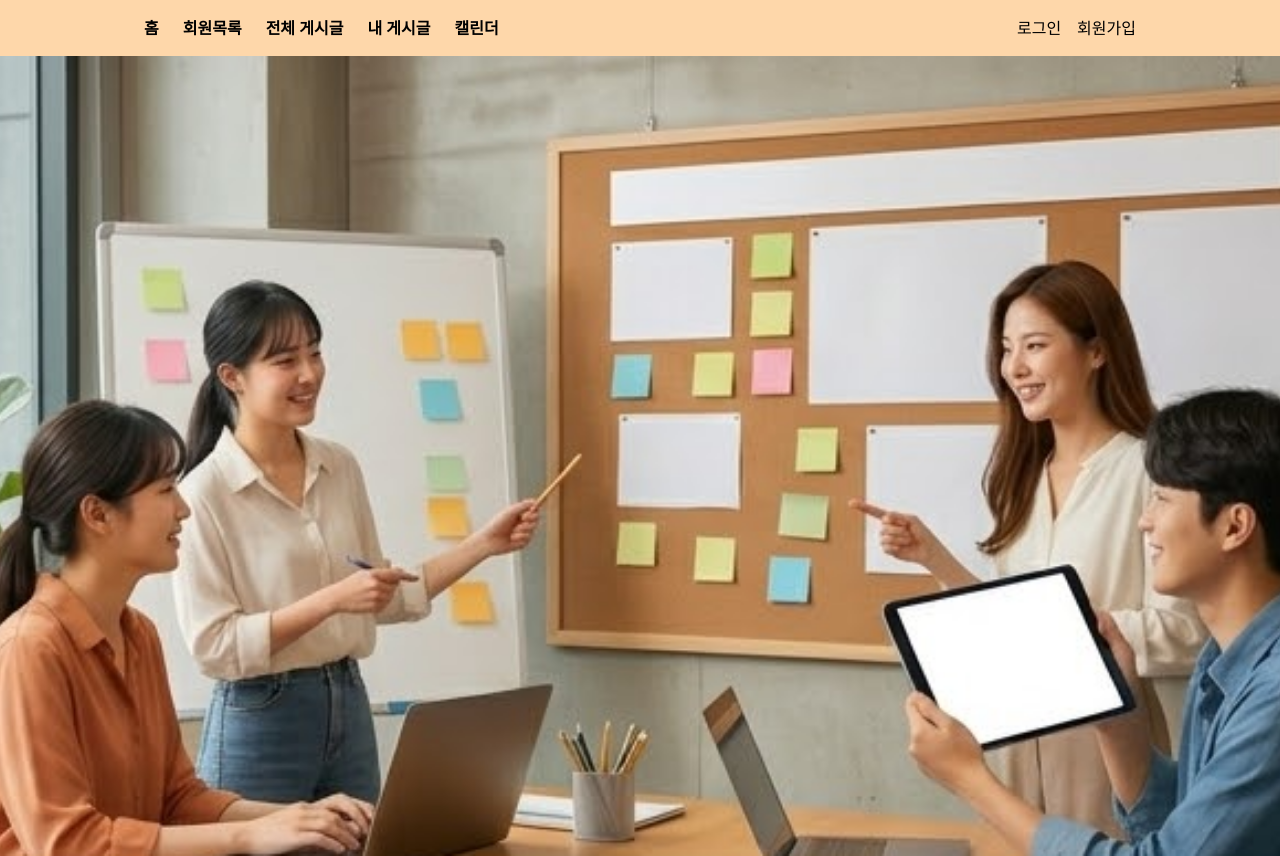
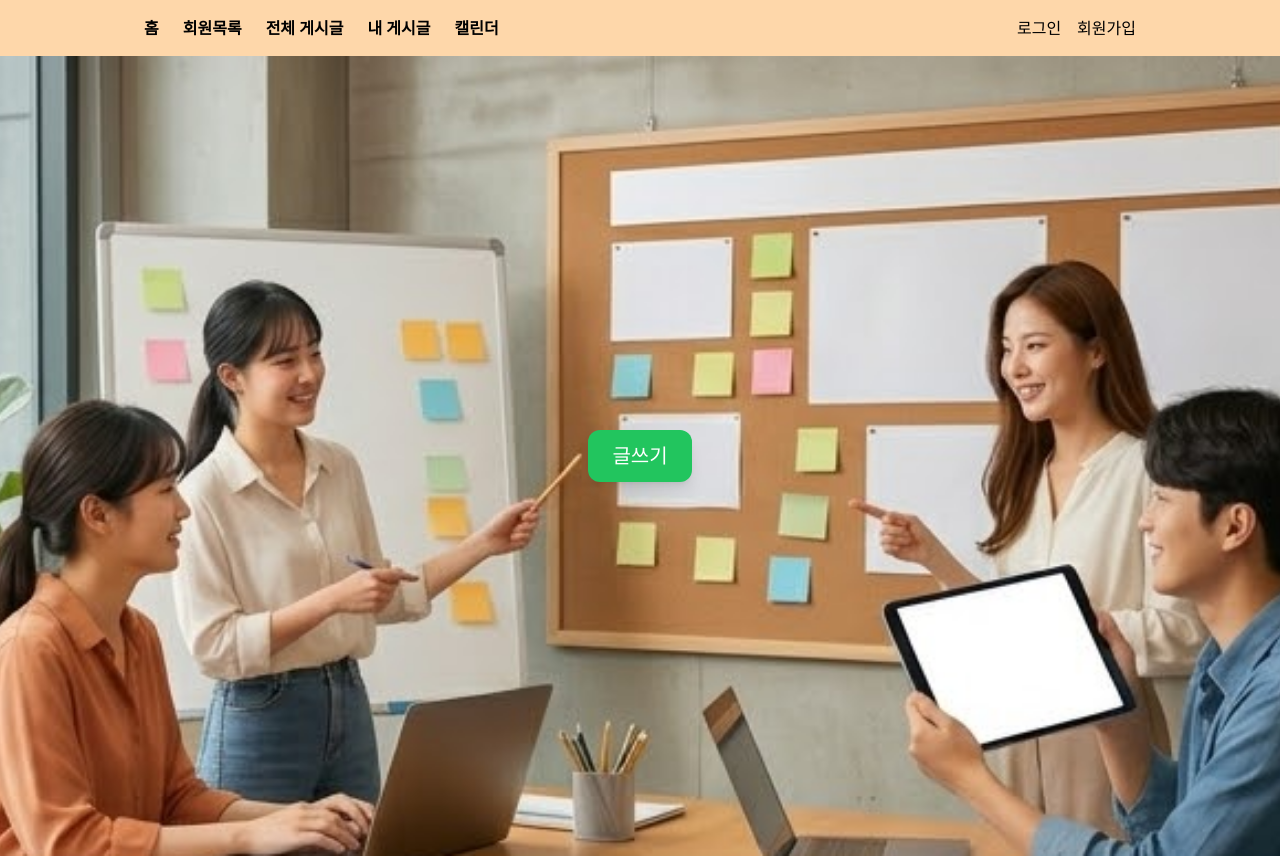
Before and after one commit to PARKJAEKYUNG0525/Blog_mini_project, a React (Vite) app: page / in a window 1280 px wide. Built offline with nearby package versions, Linux system fonts and the light colour scheme.

Commit message:
홈 화면 글쓰기 버튼 추가

```diff
--- a/src/components/Home.jsx
+++ b/src/components/Home.jsx
@@ -1,21 +1,34 @@
 import img1 from '../img/1.png';
 import img2 from '../img/2.png';
 import img3 from '../img/3.png';
+import { useAuth } from './AuthContextPro';
 import React, { useEffect, useState } from 'react';
+import { useNavigate } from 'react-router-dom';
 
 const Home = () => {
     const images = [img1, img2, img3];
     const [currentIndex, setCurrentIndex] = useState(0);
+    const { currentUser } = useAuth();
+    const navigate = useNavigate();
 
     useEffect(() => {
         const interval = setInterval(() => {
             setCurrentIndex((prevIndex) =>
                 prevIndex === images.length - 1 ? 0 : prevIndex + 1
             );
-        }, 3000); // 👉 3초마다 변경 (더 자연스럽게)
+        }, 3000);
 
         return () => clearInterval(interval);
     }, []);
+
+    const handleWrite = () => {
+        if (!currentUser) {
+            alert("로그인이 필요합니다");
+            navigate("/login");
+        } else {
+            navigate("/board/create");
+        }
+    };
 
     return (
         <div className="relative w-screen h-screen overflow-hidden">
@@ -31,6 +44,13 @@ const Home = () => {
                     `}
                 />
             ))}
+            <div className="absolute inset-0 flex justify-center items-center z-10">
+                <button
+                    onClick={handleWrite}
+                    className="bg-green-500 hover:bg-green-600 text-white px-6 py-3 text-xl rounded-xl shadow-lg transition">
+                    글쓰기
+                </button>
+            </div>
         </div>
     );
 };
```
